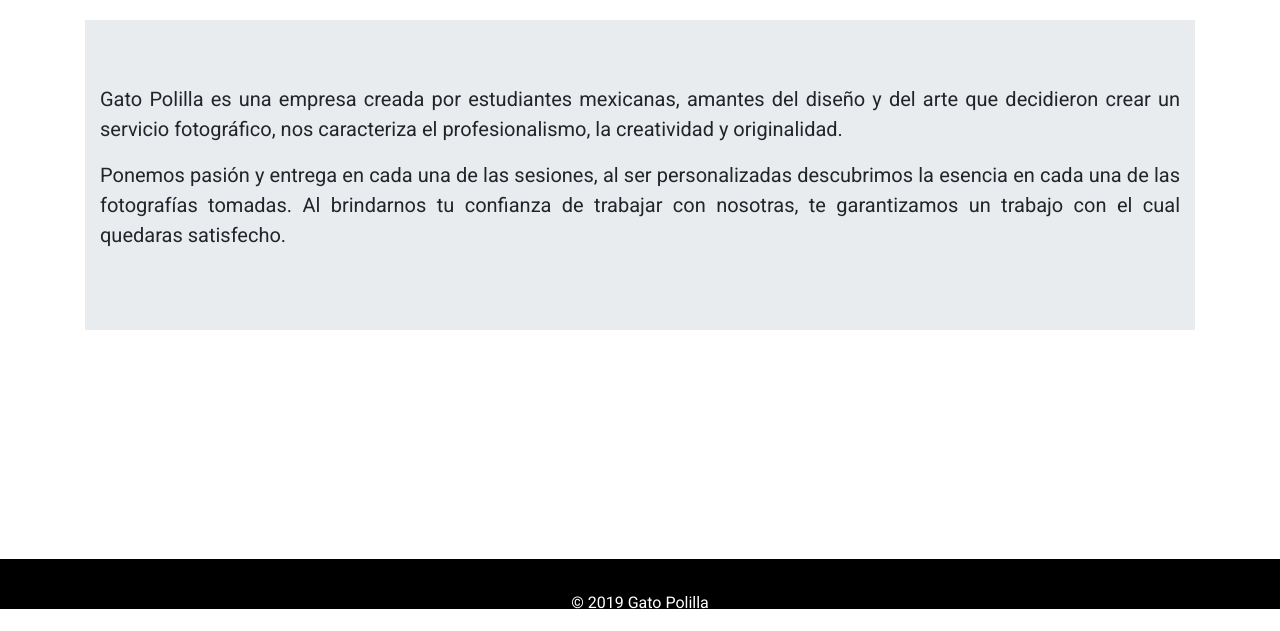
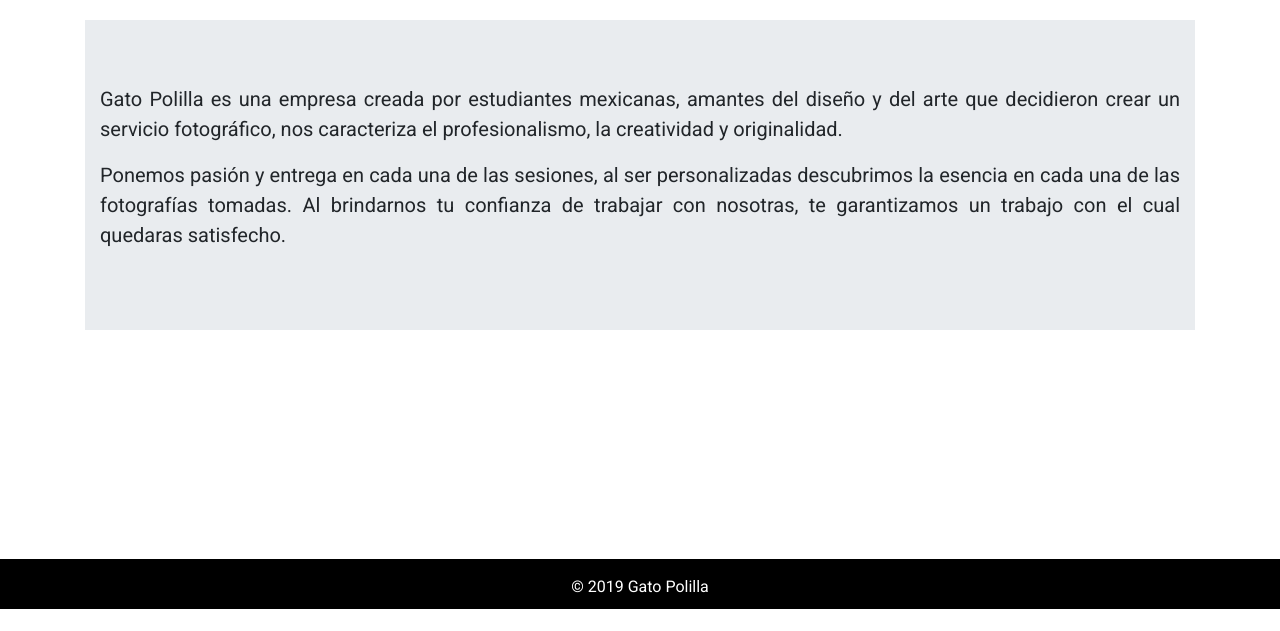
Before and after one commit to ricardolopezh/gatopolilla, a Jekyll site: the page built from index.html, in a window 1280 px wide. Shown: the part 291-922 px from the top of the page. Built offline with Jekyll 4.4.1, drawn with Linux system fonts in a browser that asks for light colours; nearby versions of some CDN libraries; after the commit the page ends 900 px from its top, so only the background shows below that.

Commit message:
Update footer in default layout

```diff
--- a/_layouts/default.html
+++ b/_layouts/default.html
@@ -9,6 +9,7 @@
   <!-- CSS -->
   <link href="https://fonts.googleapis.com/css?family=Roboto&display=swap" rel="stylesheet">
   <link rel="stylesheet" href="https://stackpath.bootstrapcdn.com/bootstrap/4.3.1/css/bootstrap.min.css" integrity="sha384-ggOyR0iXCbMQv3Xipma34MD+dH/1fQ784/j6cY/iJTQUOhcWr7x9JvoRxT2MZw1T" crossorigin="anonymous">
+  <script src="https://kit.fontawesome.com/8a78e55520.js" crossorigin="anonymous"></script>
   <link rel="stylesheet" href="{{ '/assets/css/main.css' | relative_url }}">
 
   <title>{{ page.title }} - {{ site.title }}</title>
@@ -31,7 +32,7 @@
   <!-- Footer -->
   <footer>
     <!-- Copyright -->
-    <div class="footer-copyright text-center py-3">&copy; 2019
+    <div class="text-center">&copy; 2019
       <span>Gato Polilla</span>
     </div>
   </footer>
```
